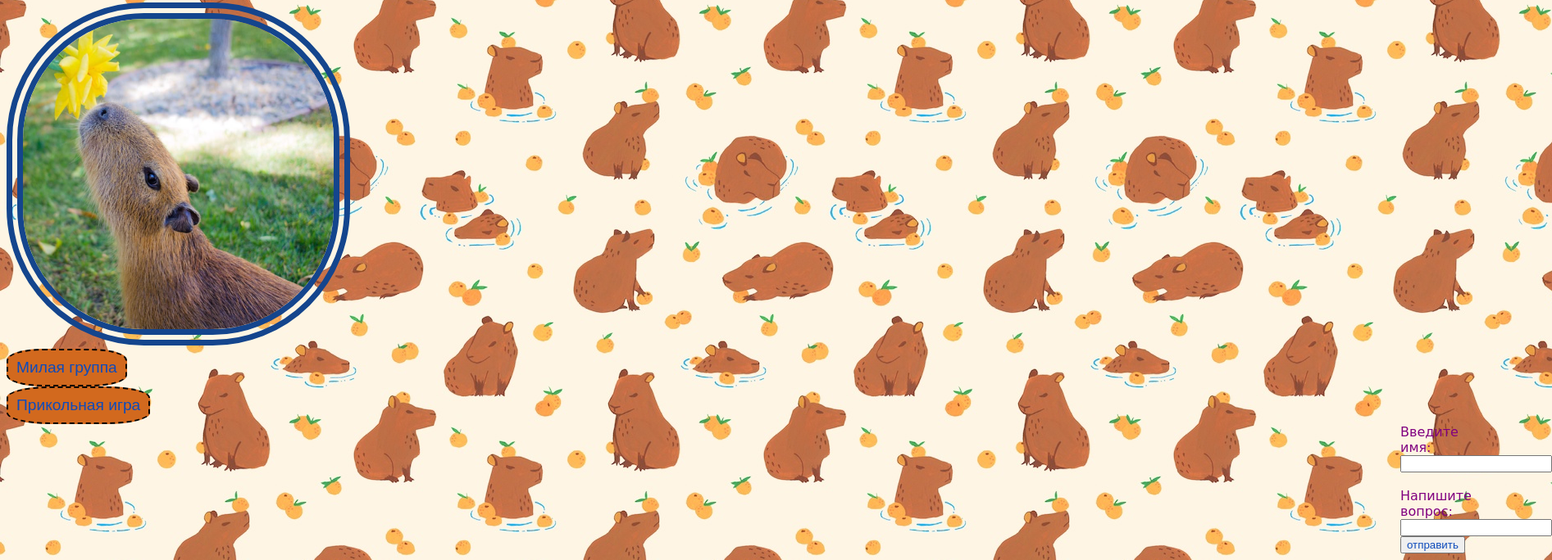
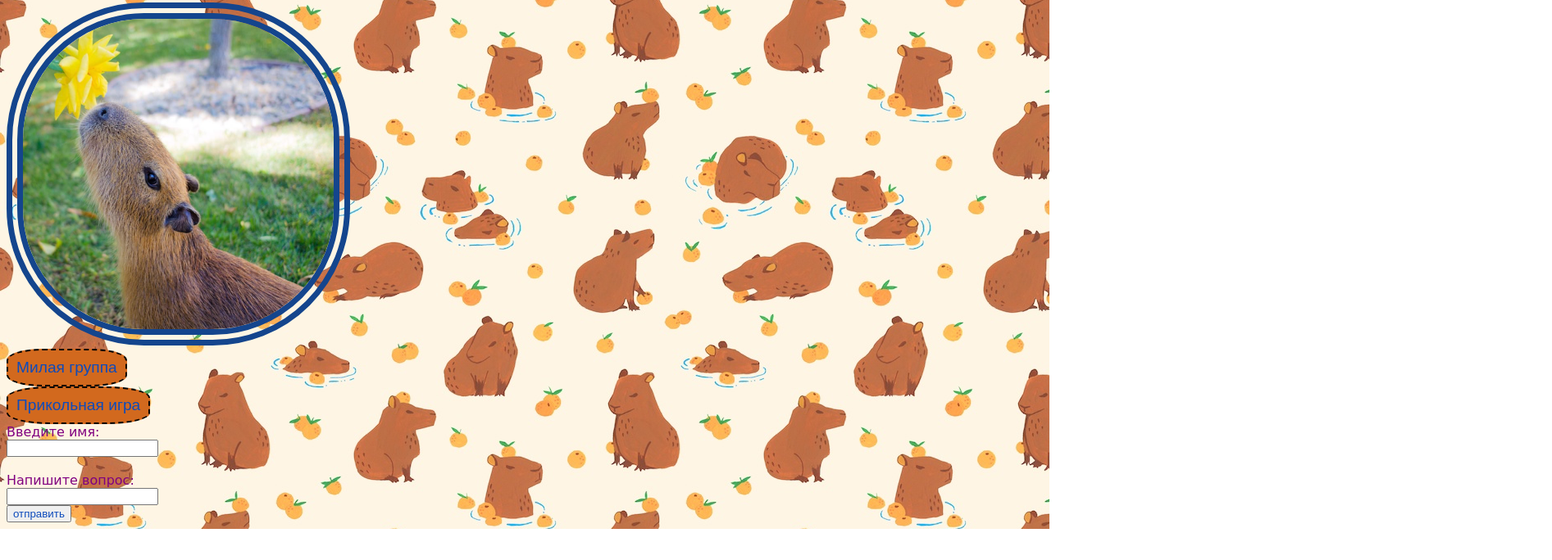
Before and after one commit to Apelsin182/Apelsin182.github.io, a plain HTML site: page index.html in a window 1280 px wide. Shown: the part 234-918 px from the top of the page at 82% size, 1893 px wide, since content can reach past the window. After the commit the page ends 880 px from the top, so only its background shows below. Drawn offline with Linux system fonts and the light colour scheme.

Commit message:
Update index3style.css

```diff
--- a/index3style.css
+++ b/index3style.css
@@ -48,7 +48,6 @@ img{
     border: 20px double rgb(20, 69, 141);
 }
 form{
-    margin-left: 1700px;
     font-family: cursive;
     color:purple
 }
```
